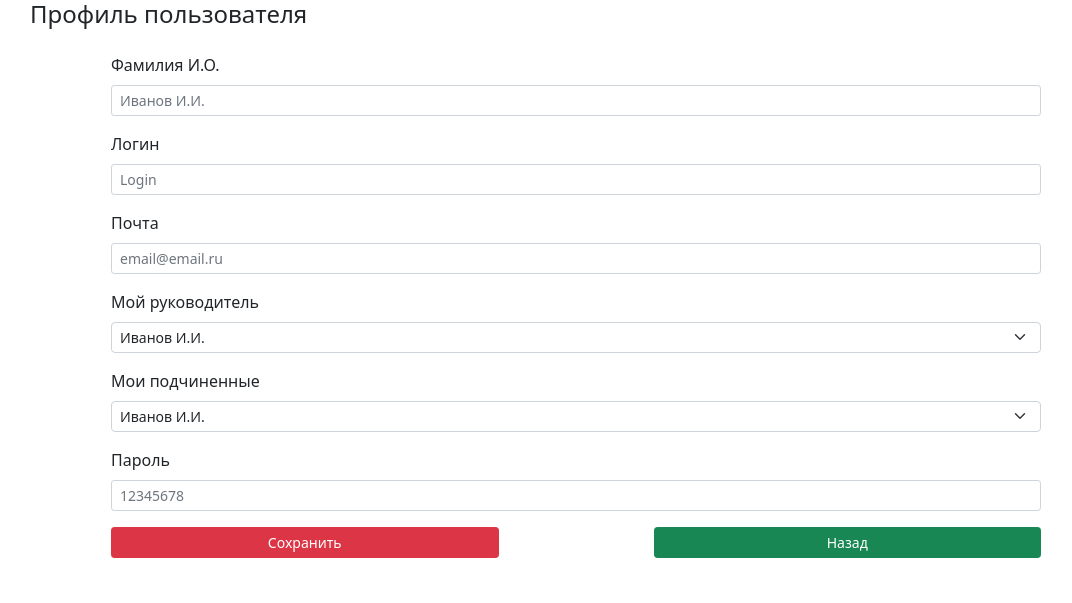
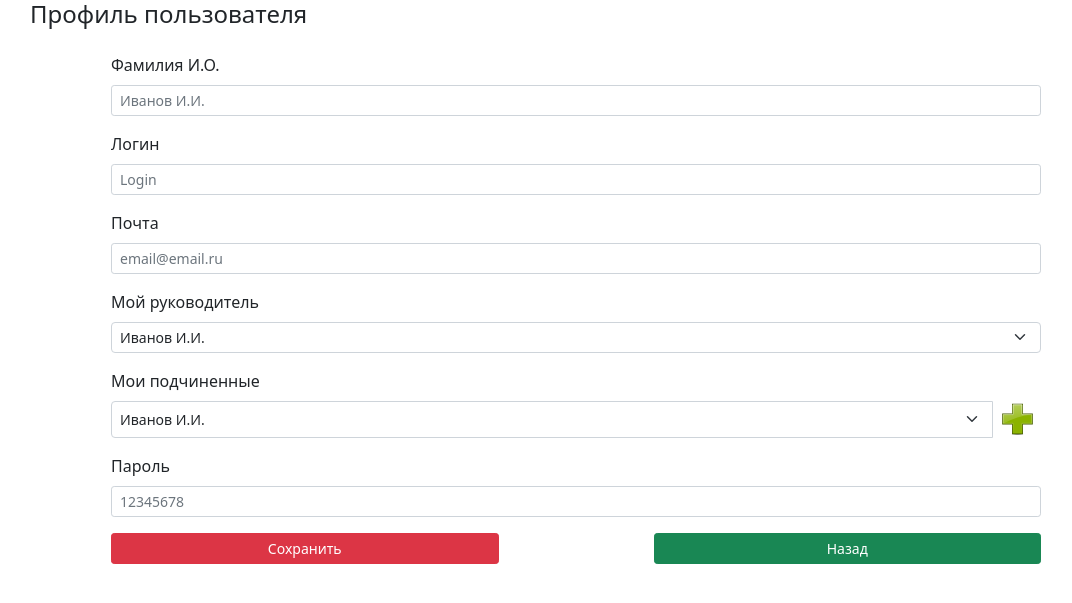
Before and after one commit to granal1/scrum, a PHP site: page /view/profile.php in a window 1280 px wide. Shown: the top 603 px of the page, without its empty margins (64-1136 px from the left). Run offline with PHP 8.4, Linux system fonts and the light colour scheme.

Commit message:
add plus button

```diff
--- a/view/profile.php
+++ b/view/profile.php
@@ -1,13 +1,11 @@
 <!doctype html>
 <html lang="ru">
-
 <head>
     <meta charset="UTF-8">
     <meta name="viewport" content="width=device-width, initial-scale=1">
     <title>Профиль</title>
     <link href="../bootstrap/bootstrap.min.css" rel="stylesheet">
 </head>
-
 <body>
 <div class="container-fluid d-flex align-items-center pt-3 pt-lg-0 pb-5 pb-lg-0">
     <div class="container pb-4">
@@ -46,11 +44,16 @@
             <div class="mb-3">
                 <div class="col-11 col-xs-10 col-sm-10 col-md-10 mx-auto">
                     <label for="confidant_uuid" class="form-label">Мои подчиненные</label>
+                    <div class="input-group">
                     <select required name="confidant_uuid[]" class="form-select form-select-sm">
                         <option value="">Иванов И.И.</option>
                         <option value="">Петров П.П.</option>
                         <option value="">Сидоров С.С.</option>
                     </select>
+                    <button type="button" class="add-act-work ps-2" style="border: none; background-color: transparent;">
+                        <img src="../icons/add.svg" class="rounded" alt="Add work" height="35" width="35" title="Добавить подчиненного">
+                    </button>
+                    </div>
                 </div>
             </div>
             <div class="mb-3">
```
Also changed, not shown: icons/add.svg (added).
